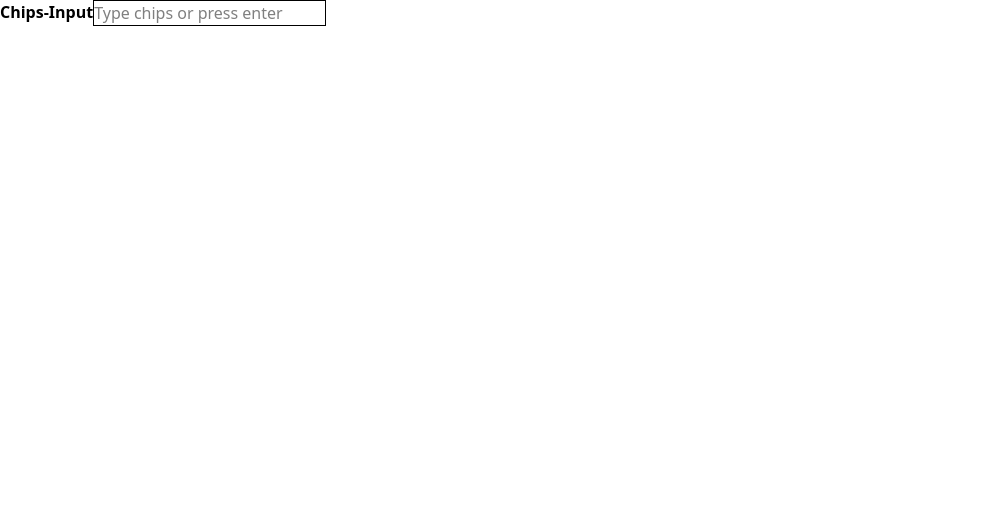
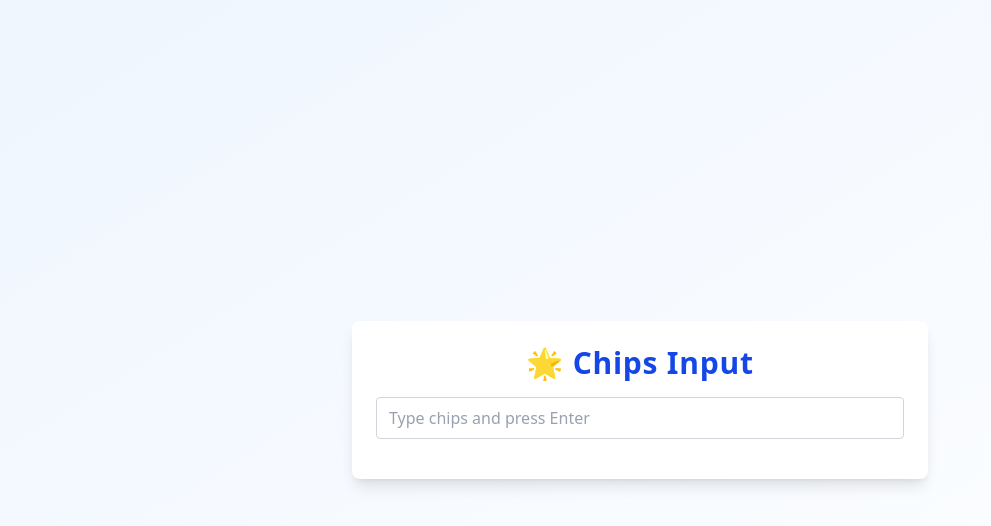
Before and after one commit to Niraj1903/Chips-Input, a React (Vite) app: page / in a window 1280 px wide. Shown: the top 526 px of the page, without its empty margins (0-991 px from the left). Built offline with nearby package versions, Linux system fonts and the light colour scheme.

Commit message:
css changes

```diff
--- a/src/ChipsInput.jsx
+++ b/src/ChipsInput.jsx
@@ -16,29 +16,45 @@ const ChipsInput = () => {
     chipsCopy.splice(index, 1);
     setChips(chipsCopy);
   };
+
   return (
-    <>
-      <div className="flex">
-        <h1 className="font-bold text-black">Chips-Input</h1>
+    <div className="flex items-center justify-center min-h-screen bg-gradient-to-br from-blue-50 to-white">
+      <div className="bg-white p-6 rounded-lg shadow-lg w-full max-w-xl">
+        <div className="flex flex-col space-y-4">
+          <h1 className="text-3xl font-extrabold text-center text-blue-700 tracking-wide">
+            🌟 Chips Input
+          </h1>
+
+          <div className="flex items-center border border-gray-300 rounded px-3 py-2">
             <input
-          className="border border-black"
+              className="flex-1 outline-none bg-transparent text-gray-700 placeholder-gray-400"
               type="text"
               value={input}
-          placeholder="Type chips or press enter"
+              placeholder="Type chips and press Enter"
               onChange={(e) => setInput(e.target.value)}
               onKeyDown={(e) => handleKeyDown(e)}
             />
           </div>
 
-      <div>
+          <div className="flex flex-wrap gap-2">
             {chips.map((item, index) => (
-          <div key={index} className="flex">
-            <h6 className="mr-2">{item}</h6>
-            <button onClick={() => handleDeleteChip(index)}>X</button>
+              <div
+                key={index}
+                className="flex items-center bg-blue-100 text-blue-800 px-3 py-1 rounded-full text-sm font-medium"
+              >
+                <span className="mr-2">{item}</span>
+                <button
+                  onClick={() => handleDeleteChip(index)}
+                  className="text-blue-800 hover:text-red-500 font-bold focus:outline-none"
+                >
+                  ×
+                </button>
               </div>
             ))}
           </div>
-    </>
+        </div>
+      </div>
+    </div>
   );
 };
 
```
Lines whose indentation alone changed are shown as unchanged.
